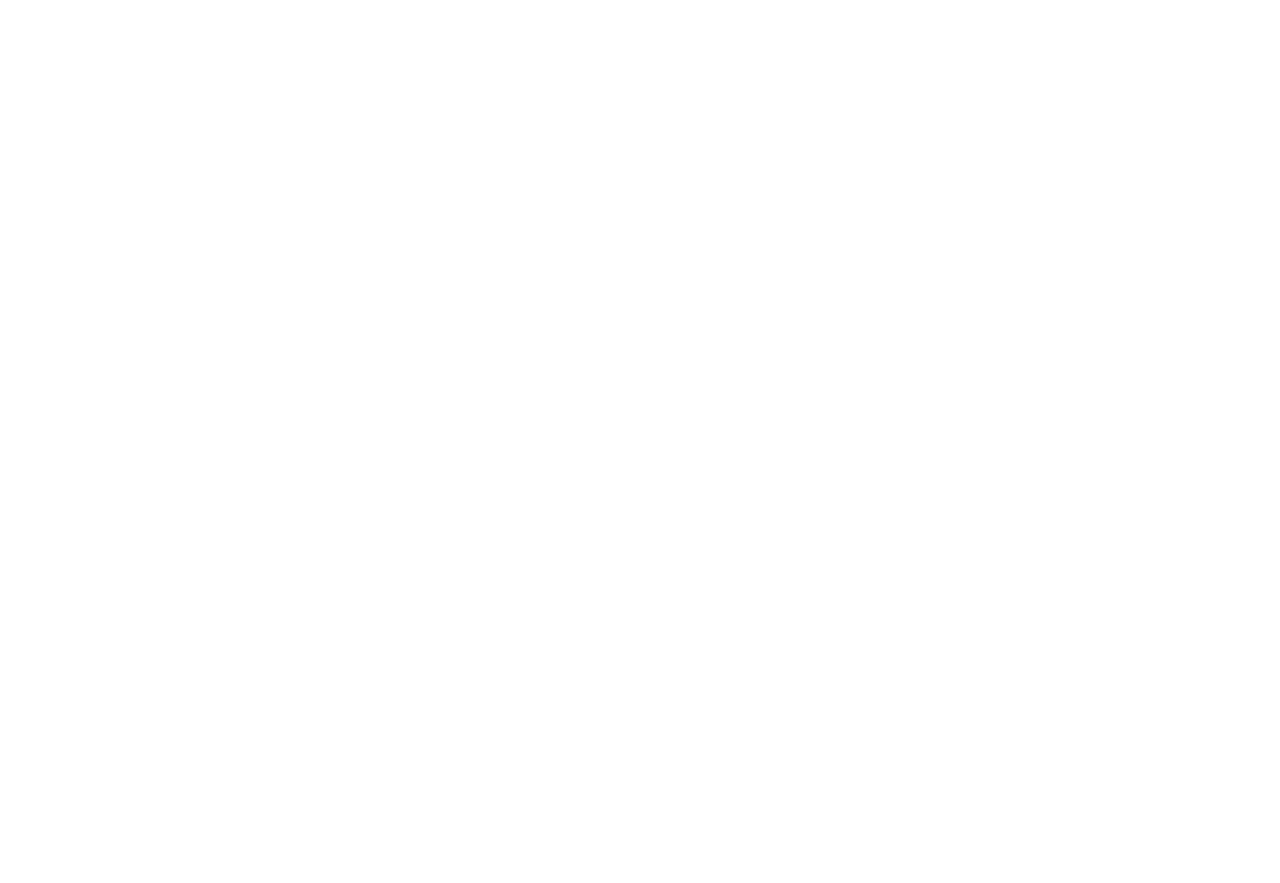
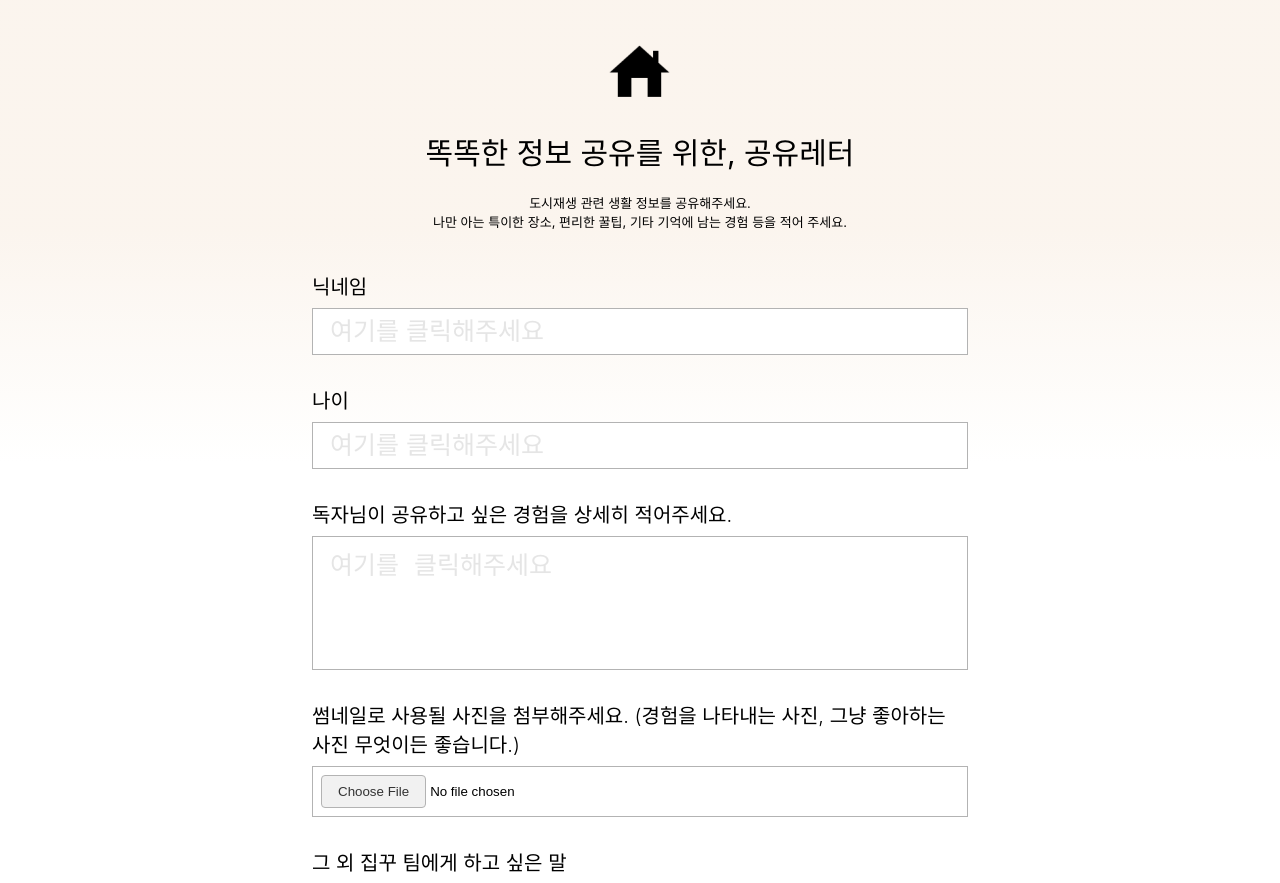
Before and after one commit to house-making-node/FRONT, a React (Create React App) app: page /shareletter in a window 1280 px wide. Before the commit this address had no page. Shown: the part 140-1023 px from the top of the page. Before the commit the page ends 800 px from the top, so only its background shows below. Built offline with nearby package versions, Linux system fonts and the light colour scheme.

Commit message:
ShareLetter_1

```diff
--- a/package.json
+++ b/package.json
@@ -8,8 +8,9 @@
     "@testing-library/user-event": "^13.5.0",
     "react": "^18.3.1",
     "react-dom": "^18.3.1",
+    "react-hook-form": "^7.52.1",
     "react-router-dom": "^6.25.0",
-    "react-scripts": "5.0.1",
+    "react-scripts": "^3.0.1",
     "styled-components": "^6.1.11",
     "web-vitals": "^2.1.4"
   },
--- a/src/App.js
+++ b/src/App.js
@@ -1,7 +1,11 @@
+import React from 'react';
 import { BrowserRouter, Route, Routes } from "react-router-dom";
 import Navbar from "./component/header/Navbar";
 import MainPage from "./page/MainPage";
 import QuestionBoard from "./component/inquiry/questionBoard";
+import ShareLetterPage from './page/ShareLetterPage';
+// import ShareLetterComplete from './page/ShareLetterComplete';
+
 
 function App() {
   return (
@@ -11,6 +15,7 @@
         <Routes>
           <Route path="/" element={<MainPage />} />
           <Route path="/faq" element={<QuestionBoard />} />
+          <Route path="/shareletter" element={<ShareLetterPage />} />
         </Routes>
       </BrowserRouter>
     </div>
--- /dev/null
+++ b/src/page/ShareLetterPage.jsx
@@ -0,0 +1,230 @@
+import React, { useState } from 'react';
+import { useForm } from "react-hook-form";
+import { useNavigate } from "react-router-dom";
+import styled from 'styled-components';
+import houseimage from "../component/img/house.png";
+
+const PageContainer = styled.div`
+  background: linear-gradient(180deg, rgba(239, 214, 187, 0.25) 20.82%, rgba(255, 255, 255, 0.2) 40.77%);
+  padding: 20px;
+  margin-top: 120px;
+  display: flex;
+  flex-direction: column;
+  justify-content: center;
+  align-items: center;
+`;
+
+const Form = styled.form`
+    display: flex;
+    flex-direction: column;
+    align-items: center;
+    width: 656px;
+    margin: auto;
+    text-align: left;
+`;
+
+const Label = styled.label`
+    margin-bottom: 8px;
+    font-weight: 260;
+    color: black;
+    font-size: 20px;
+    text-align: left; /* 텍스트 왼쪽 정렬 */
+    align-self: flex-start; /* Flex 컨테이너 내에서 왼쪽으로 정렬 */
+`;
+
+const Input = styled.input`
+    width: 100%;
+    padding: 8px;
+    margin-bottom: 30px;
+    border: 1px solid #b3b3b3;
+    box-sizing: border-box;
+    font-size: 25px;
+    padding-left: 17px;
+    &::placeholder {
+      color: #D9D9D9B0; /* 회색으로 placeholder 텍스트 색상 설정 */
+`;
+
+const TextArea = styled.textarea`
+    width: 100%;
+    padding: 8px;
+    margin-bottom: 30px;
+    border: 1px solid #b3b3b3;
+    box-sizing: border-box;
+    font-size: 25px;
+    padding-left: 17px;
+    resize: none;
+    &::placeholder {
+      color: #D9D9D9B0 /* 회색으로 placeholder 텍스트 색상 설정 */
+    }
+`;
+
+const Button = styled.button`
+    width: 217px;
+    height: 68px;
+    padding: 10px;
+    background-color: #CA904B69;
+    border: none;
+    color: white;
+    border-radius: 6px;
+    cursor: pointer;
+    margin-top: 30px;
+
+    &:hover {
+        background-color: #CA904B72;
+    }
+`;
+
+const ErrorMessage = styled.p`
+    color: red;
+    font-size: 12px;
+    margin: -8px 0 16px;
+`;
+
+const SignupTitle = styled.h1`
+   color: #7d5959;
+   font-size: 30px;
+   margin-top: 20px;
+   font-weight: 400;
+   color: black;
+`;
+
+const Description = styled.div`
+   color: black;
+   font-size: 13px;
+   text-align: center;
+   margin-top: 18px;
+`;
+
+const MessageContainer = styled.div`
+  text-align: center;
+  margin-bottom: 40px;
+`;
+
+const HouseImage = styled.img`
+  width: 81px; /* Adjust the size as needed */
+  height: 65px;
+  margin-top: 40px;
+`;
+
+const FileInput = styled.input`
+  width: 100%;
+  padding: 8px;
+  margin-bottom: 30px;
+  border: 1px solid #b3b3b3; /* 테두리 색상 변경 */
+  box-sizing: border-box;
+  &::file-selector-button {
+    padding: 8px 16px;
+    border: 1px solid #b3b3b3; /* 버튼 테두리 색상 변경 */
+    border-radius: 4px;
+    background-color: #f1f1f1;
+    cursor: pointer;
+    color: #333;
+  }
+`;
+
+const FileLabel = styled.label`
+  margin-bottom: 8px;
+  font-weight: 260;
+  color: black;
+  font-size: 20px;
+  text-align: left; /* 텍스트 왼쪽 정렬 */
+  align-self: flex-start; /* Flex 컨테이너 내에서 왼쪽으로 정렬 */
+`;
+
+const CompletionContainer = styled.div`
+  text-align: center;
+  margin-top: 100px;
+`;
+
+const CompletionTitle = styled.h1`
+  font-size: 30px;
+  font-weight: bold;
+  color: black;
+`;
+
+const CompletionText = styled.p`
+  font-size: 20px;
+  color: black;
+`;
+
+const ShareLetterPage = () => {
+  const { register, handleSubmit, formState: { errors } } = useForm({ mode: "onChange" });
+  const [isSubmitted, setIsSubmitted] = useState(false);
+  const navigate = useNavigate();
+
+  const onSubmit = (data) => {
+    setIsSubmitted(true);
+    console.log(data);
+    navigate('/share-letter-complete');
+  };
+
+  return (
+    <PageContainer>
+      {!isSubmitted ? (
+        <>
+          <MessageContainer>
+            <HouseImage src={houseimage} alt="House"/>
+            <SignupTitle>똑똑한 정보 공유를 위한, 공유레터</SignupTitle>
+            <Description>도시재생 관련 생활 정보를 공유해주세요.
+            <br />나만 아는 특이한 장소, 편리한 꿀팁, 기타 기억에 남는 경험 등을 적어 주세요.</Description>
+          </MessageContainer>
+          <Form onSubmit={handleSubmit(onSubmit)}>
+            <Label htmlFor="name">닉네임</Label>
+            <Input
+              placeholder="여기를 클릭해주세요"
+              {...register("name", { required: "닉네임을 입력해주세요!" })}
+              type="text"
+            />
+            {errors.name && <ErrorMessage>{errors.name.message}</ErrorMessage>}
+
+            <Label htmlFor="age">나이</Label>
+            <Input
+              placeholder="여기를 클릭해주세요"
+              {...register("age", {
+                required: "나이를 입력해주세요.",
+                validate: {
+                  isNumber: value => !isNaN(value) || "나이는 숫자로 입력해주세요!",
+                }
+              })}
+              type="number"
+            />
+            {errors.age && <ErrorMessage>{errors.age.message}</ErrorMessage>}
+
+            <Label htmlFor="experience">독자님이 공유하고 싶은 경험을 상세히 적어주세요.</Label>
+            <TextArea
+              placeholder="여기를 클릭해주세요"
+              {...register("experience", { required: "경험을 상세히 적어주세요." })}
+              rows="4"
+            />
+            {errors.experience && <ErrorMessage>{errors.experience.message}</ErrorMessage>}
+
+            <Label htmlFor="thumbnail">썸네일로 사용될 사진을 첨부해주세요. (경험을 나타내는 사진, 그냥 좋아하는 사진 무엇이든 좋습니다.)</Label>
+            <FileInput
+              {...register("thumbnail", { required: "파일을 첨부해주세요." })}
+              type="file"
+              accept="image/*"
+            />
+            {errors.thumbnail && <ErrorMessage>{errors.thumbnail.message}</ErrorMessage>}
+
+            <Label htmlFor="wishes">그 외 집꾸 팀에게 하고 싶은 말</Label>
+            <TextArea
+              placeholder="여기를 클릭해주세요"
+              {...register("wishes", { required: "말씀을 적어주세요." })}
+              rows="4"
+            />
+            {errors.wishes && <ErrorMessage>{errors.wishes.message}</ErrorMessage>}
+
+            <Button type="submit">제출하기</Button>
+          </Form>
+        </>
+      ) : (
+        <CompletionContainer>
+          <CompletionTitle>행복한 자취를 위한, 공유레터</CompletionTitle>
+          <CompletionText>00님의 자취 생활 공유하기가 완료 되었어요.<br />공유 해주셔서 감사해요!</CompletionText>
+        </CompletionContainer>
+      )}
+    </PageContainer>
+  );
+}
+
+export default ShareLetterPage;
```
Also changed, not shown: src/component/img/house.png (added), 1 other file (tests, documents, lock files or other folders).
